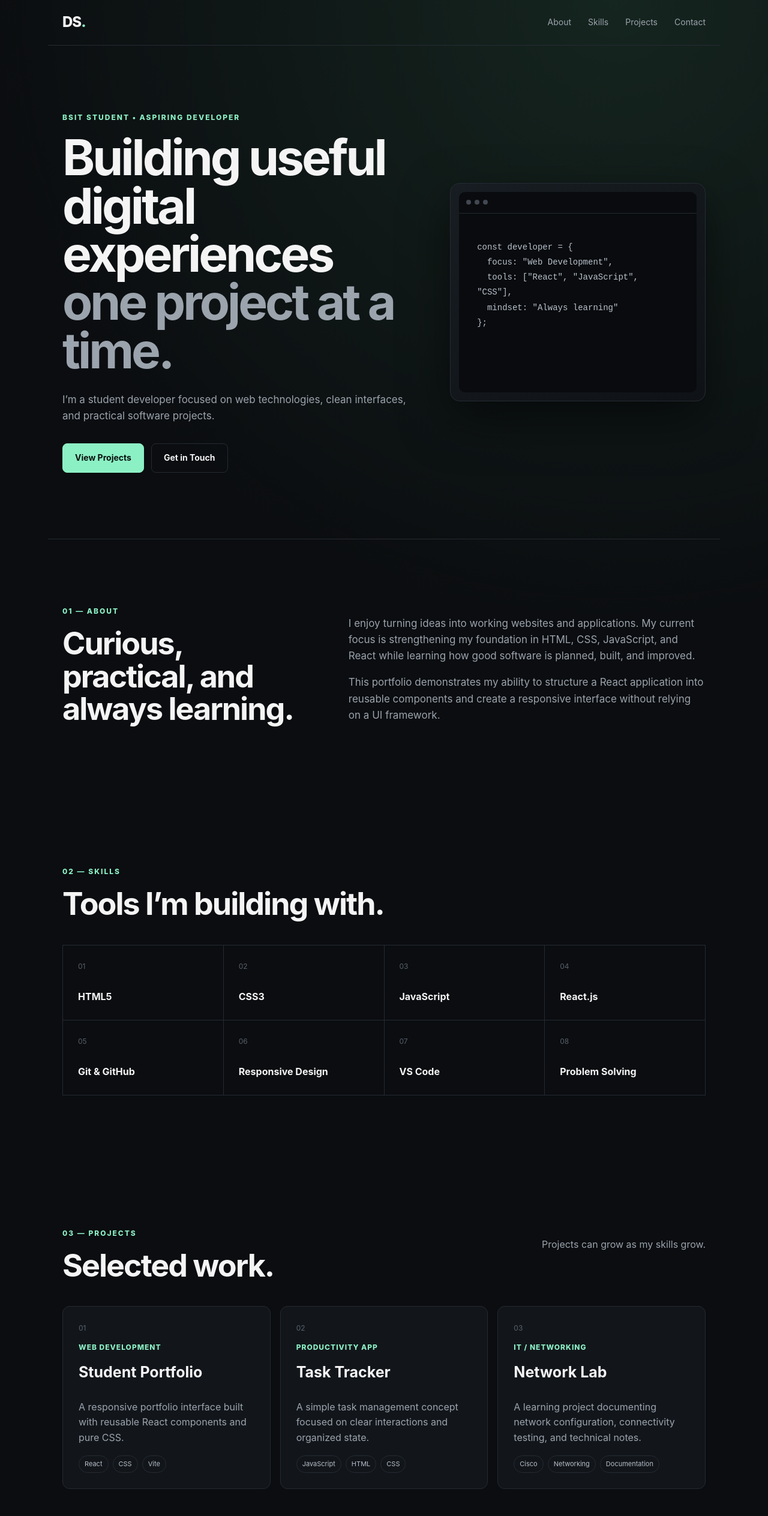
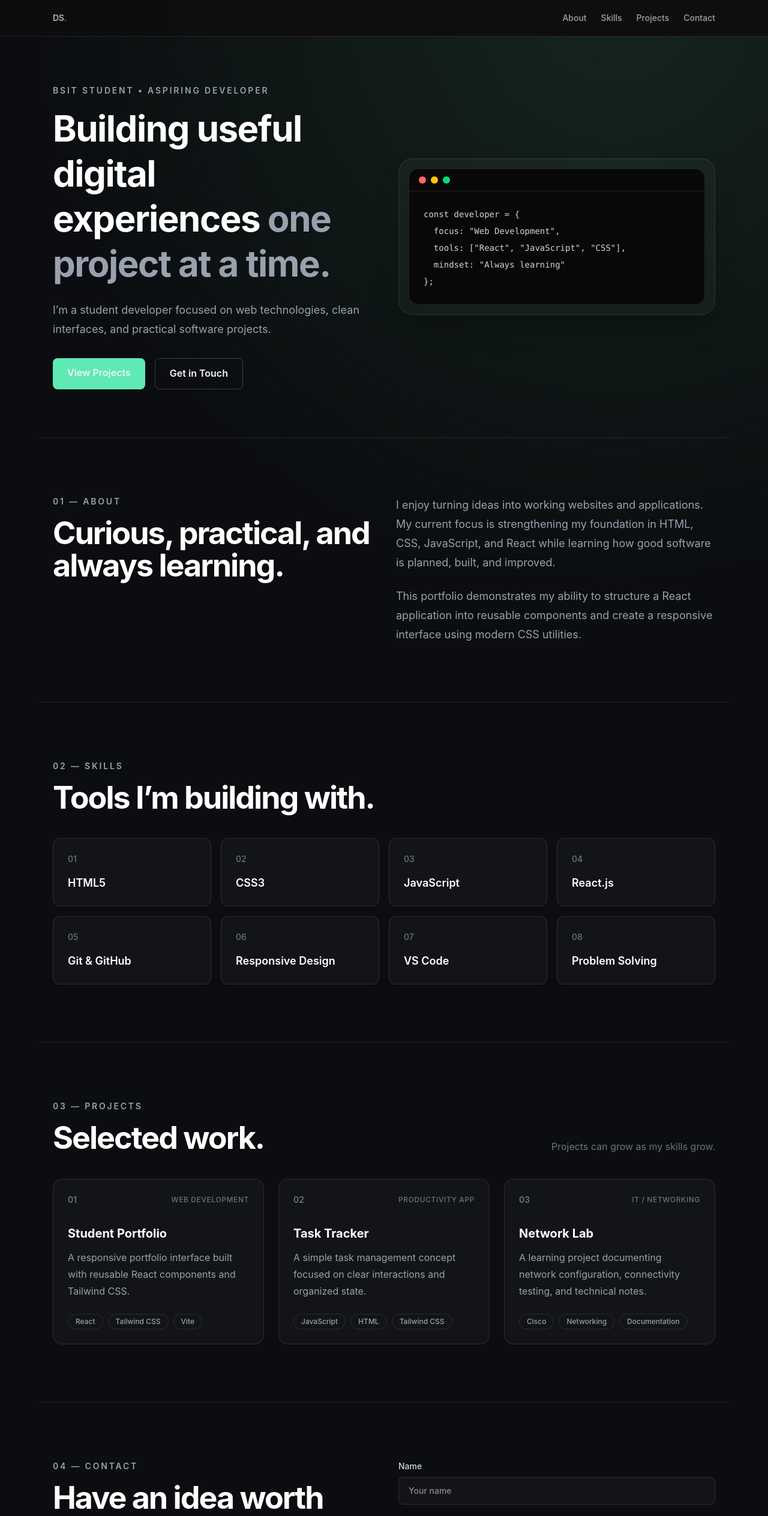
Before and after one commit to mugiwara0556/react-student-developer-portfolio, a React (Vite) app: page / in a window 1280 px wide. Shown: the top 2527 px of the page at 60% size. Built offline with nearby package versions, Linux system fonts and the light colour scheme.

Commit message:
refactor: migrate portfolio to Tailwind CSS

```diff
--- a/src/components/About.jsx
+++ b/src/components/About.jsx
@@ -1,4 +1,35 @@
 function About() {
-  return <section id="about" className="section two-column"><div><p className="eyebrow">01 — ABOUT</p><h2>Curious, practical, and always learning.</h2></div><div className="section-copy"><p>I enjoy turning ideas into working websites and applications. My current focus is strengthening my foundation in HTML, CSS, JavaScript, and React while learning how good software is planned, built, and improved.</p><p>This portfolio demonstrates my ability to structure a React application into reusable components and create a responsive interface without relying on a UI framework.</p></div></section>;
+  return (
+    <section
+      id="about"
+      className="mx-auto grid max-w-6xl gap-10 border-t border-white/10 px-6 py-24 md:grid-cols-2"
+    >
+      <div>
+        <p className="mb-4 text-sm font-semibold tracking-[0.2em] text-gray-400">
+          01 — ABOUT
+        </p>
+
+        <h2 className="text-3xl font-bold leading-tight tracking-tight text-white md:text-4xl">
+          Curious, practical, and always learning.
+        </h2>
+      </div>
+
+      <div className="space-y-6 text-lg leading-8 text-gray-400">
+        <p>
+          I enjoy turning ideas into working websites and applications. My
+          current focus is strengthening my foundation in HTML, CSS, JavaScript,
+          and React while learning how good software is planned, built, and
+          improved.
+        </p>
+
+        <p>
+          This portfolio demonstrates my ability to structure a React
+          application into reusable components and create a responsive
+          interface using modern CSS utilities.
+        </p>
+      </div>
+    </section>
+  );
 }
+
 export default About;
--- a/src/components/Contact.jsx
+++ b/src/components/Contact.jsx
@@ -1,2 +1,65 @@
-function Contact() { return <section id="contact" className="section contact-section"><div><p className="eyebrow">04 — CONTACT</p><h2>Have an idea worth building?</h2><p className="section-copy">Use the form below to start a conversation. For this academic project, submission simply demonstrates the interface and form structure.</p></div><form className="contact-form" onSubmit={(e)=>e.preventDefault()}><label>Name<input type="text" placeholder="Your name" /></label><label>Email<input type="email" placeholder="you@example.com" /></label><label>Message<textarea rows="5" placeholder="Tell me about your idea..."></textarea></label><button className="btn btn-primary" type="submit">Send Message</button></form></section>; }
+function Contact() {
+  return (
+    <section
+      id="contact"
+      className="mx-auto grid max-w-6xl gap-12 border-t border-white/10 px-6 py-24 md:grid-cols-2"
+    >
+      <div>
+        <p className="mb-4 text-sm font-semibold tracking-[0.2em] text-gray-400">
+          04 — CONTACT
+        </p>
+
+        <h2 className="text-3xl font-bold leading-tight tracking-tight text-white md:text-4xl">
+          Have an idea worth building?
+        </h2>
+
+        <p className="mt-6 max-w-xl text-lg leading-8 text-gray-400">
+          Use the form below to start a conversation. For this academic
+          project, submission simply demonstrates the interface and form
+          structure.
+        </p>
+      </div>
+
+      <form
+        className="space-y-6"
+        onSubmit={(e) => e.preventDefault()}
+      >
+        <label className="block text-sm font-medium text-gray-300">
+          Name
+          <input
+            className="mt-2 w-full rounded-lg border border-white/10 bg-white/[0.03] px-4 py-3 text-white outline-none transition focus:border-white/30 focus:bg-white/[0.05]"
+            type="text"
+            placeholder="Your name"
+          />
+        </label>
+
+        <label className="block text-sm font-medium text-gray-300">
+          Email
+          <input
+            className="mt-2 w-full rounded-lg border border-white/10 bg-white/[0.03] px-4 py-3 text-white outline-none transition focus:border-white/30 focus:bg-white/[0.05]"
+            type="email"
+            placeholder="you@example.com"
+          />
+        </label>
+
+        <label className="block text-sm font-medium text-gray-300">
+          Message
+          <textarea
+            className="mt-2 w-full resize-y rounded-lg border border-white/10 bg-white/[0.03] px-4 py-3 text-white outline-none transition focus:border-white/30 focus:bg-white/[0.05]"
+            rows="5"
+            placeholder="Tell me about your idea..."
+          />
+        </label>
+
+        <button
+          className="rounded-lg bg-emerald-300 px-6 py-3 font-semibold text-black transition-transform hover:-translate-y-0.5"
+          type="submit"
+        >
+          Send Message
+        </button>
+      </form>
+    </section>
+  );
+}
+
 export default Contact;
--- a/src/components/Footer.jsx
+++ b/src/components/Footer.jsx
@@ -1,2 +1,12 @@
-function Footer() { return <footer className="footer"><p>© 2026 Student Developer Portfolio</p><p>Built with React + Pure CSS</p></footer>; }
+function Footer() {
+  return (
+    <footer className="border-t border-white/10 px-6 py-8">
+      <div className="mx-auto flex max-w-6xl flex-col justify-between gap-3 text-sm text-gray-500 sm:flex-row">
+        <p>© 2026 Student Developer Portfolio</p>
+        <p>Built with React + Tailwind CSS</p>
+      </div>
+    </footer>
+  );
+}
+
 export default Footer;
--- a/src/components/Hero.jsx
+++ b/src/components/Hero.jsx
@@ -1,14 +1,60 @@
 function Hero() {
   return (
-    <section id="home" className="hero section">
-      <div className="hero-copy">
-        <p className="eyebrow">BSIT STUDENT • ASPIRING DEVELOPER</p>
-        <h1>Building useful digital experiences <span>one project at a time.</span></h1>
-        <p className="hero-text">I’m a student developer focused on web technologies, clean interfaces, and practical software projects.</p>
-        <div className="hero-actions"><a className="btn btn-primary" href="#projects">View Projects</a><a className="btn btn-secondary" href="#contact">Get in Touch</a></div>
+    <section
+      id="home"
+      className="mx-auto grid min-h-[80vh] max-w-6xl items-center gap-12 px-6 py-20 lg:grid-cols-2"
+    >
+      <div>
+        <p className="mb-4 text-sm font-semibold tracking-[0.2em] text-gray-400">
+          BSIT STUDENT • ASPIRING DEVELOPER
+        </p>
+
+        <h1 className="text-5xl font-bold leading-tight tracking-tight text-white md:text-6xl">
+          Building useful digital experiences{" "}
+          <span className="text-gray-400">one project at a time.</span>
+        </h1>
+
+        <p className="mt-6 max-w-2xl text-lg leading-8 text-gray-400">
+          I’m a student developer focused on web technologies, clean
+          interfaces, and practical software projects.
+        </p>
+
+        <div className="mt-8 flex flex-wrap gap-4">
+          <a
+            className="rounded-lg bg-emerald-300 px-6 py-3 font-semibold text-black transition-transform hover:-translate-y-0.5"
+            href="#projects"
+          >
+            View Projects
+          </a>
+
+          <a
+            className="rounded-lg border border-white/20 px-6 py-3 font-semibold text-white transition-colors hover:bg-white/10"
+            href="#contact"
+          >
+            Get in Touch
+          </a>
+        </div>
       </div>
-      <div className="hero-card"><div className="code-window"><div className="window-bar"><i></i><i></i><i></i></div><pre>{`const developer = {\n  focus: "Web Development",\n  tools: ["React", "JavaScript", "CSS"],\n  mindset: "Always learning"\n};`}</pre></div></div>
+
+      <div className="rounded-3xl border border-white/10 bg-white/[0.03] p-4 shadow-2xl">
+        <div className="overflow-hidden rounded-2xl border border-white/10 bg-[#080808]">
+          <div className="flex items-center gap-2 border-b border-white/10 px-4 py-3">
+            <i className="h-3 w-3 rounded-full bg-red-400" />
+            <i className="h-3 w-3 rounded-full bg-yellow-400" />
+            <i className="h-3 w-3 rounded-full bg-green-400" />
+          </div>
+
+          <pre className="overflow-x-auto p-6 text-sm leading-7 text-gray-300">
+            {`const developer = {
+  focus: "Web Development",
+  tools: ["React", "JavaScript", "CSS"],
+  mindset: "Always learning"
+};`}
+          </pre>
+        </div>
+      </div>
     </section>
   );
 }
+
 export default Hero;
--- a/src/components/Navbar.jsx
+++ b/src/components/Navbar.jsx
@@ -1,11 +1,49 @@
 function Navbar() {
   return (
-    <header className="navbar">
-      <a className="brand" href="#home">DS<span>.</span></a>
-      <nav aria-label="Main navigation">
-        <a href="#about">About</a><a href="#skills">Skills</a><a href="#projects">Projects</a><a href="#contact">Contact</a>
+    <header className="sticky top-0 z-50 border-b border-white/10 bg-[#0e0e0e]/95 backdrop-blur-md">
+      <nav
+        aria-label="Main navigation"
+        className="mx-auto flex max-w-6xl items-center justify-between px-6 py-5"
+      >
+        <a
+          className="text-xl font-bold tracking-tight text-white transition-opacity hover:opacity-80"
+          href="#home"
+        >
+          DS<span className="text-gray-500">.</span>
+        </a>
+
+        <div className="flex items-center gap-6">
+          <a
+            className="text-sm font-medium text-gray-300 transition-colors hover:text-white"
+            href="#about"
+          >
+            About
+          </a>
+
+          <a
+            className="text-sm font-medium text-gray-300 transition-colors hover:text-white"
+            href="#skills"
+          >
+            Skills
+          </a>
+
+          <a
+            className="text-sm font-medium text-gray-300 transition-colors hover:text-white"
+            href="#projects"
+          >
+            Projects
+          </a>
+
+          <a
+            className="text-sm font-medium text-gray-300 transition-colors hover:text-white"
+            href="#contact"
+          >
+            Contact
+          </a>
+        </div>
       </nav>
     </header>
-  );
+  )
 }
-export default Navbar;
+
+export default Navbar
--- a/src/components/Projects.jsx
+++ b/src/components/Projects.jsx
@@ -1,7 +1,88 @@
 const projects = [
-  { title:'Student Portfolio', type:'Web Development', description:'A responsive portfolio interface built with reusable React components and pure CSS.', tech:['React','CSS','Vite'] },
-  { title:'Task Tracker', type:'Productivity App', description:'A simple task management concept focused on clear interactions and organized state.', tech:['JavaScript','HTML','CSS'] },
-  { title:'Network Lab', type:'IT / Networking', description:'A learning project documenting network configuration, connectivity testing, and technical notes.', tech:['Cisco','Networking','Documentation'] }
+  {
+    title: "Student Portfolio",
+    type: "Web Development",
+    description:
+      "A responsive portfolio interface built with reusable React components and Tailwind CSS.",
+    tech: ["React", "Tailwind CSS", "Vite"],
+  },
+  {
+    title: "Task Tracker",
+    type: "Productivity App",
+    description:
+      "A simple task management concept focused on clear interactions and organized state.",
+    tech: ["JavaScript", "HTML", "Tailwind CSS"],
+  },
+  {
+    title: "Network Lab",
+    type: "IT / Networking",
+    description:
+      "A learning project documenting network configuration, connectivity testing, and technical notes.",
+    tech: ["Cisco", "Networking", "Documentation"],
+  },
 ];
-function Projects() { return <section id="projects" className="section"><div className="section-heading"><div><p className="eyebrow">03 — PROJECTS</p><h2>Selected work.</h2></div><p>Projects can grow as my skills grow.</p></div><div className="projects-grid">{projects.map((project, i) => <article className="project-card" key={project.title}><div className="project-number">0{i+1}</div><p className="project-type">{project.type}</p><h3>{project.title}</h3><p>{project.description}</p><div className="tags">{project.tech.map(t => <span key={t}>{t}</span>)}</div></article>)}</div></section>; }
+
+function Projects() {
+  return (
+    <section
+      id="projects"
+      className="mx-auto max-w-6xl border-t border-white/10 px-6 py-24"
+    >
+      <div className="mb-10 flex flex-col justify-between gap-4 md:flex-row md:items-end">
+        <div>
+          <p className="mb-4 text-sm font-semibold tracking-[0.2em] text-gray-400">
+            03 — PROJECTS
+          </p>
+
+          <h2 className="text-3xl font-bold tracking-tight text-white md:text-4xl">
+            Selected work.
+          </h2>
+        </div>
+
+        <p className="text-gray-500">
+          Projects can grow as my skills grow.
+        </p>
+      </div>
+
+      <div className="grid gap-6 md:grid-cols-3">
+        {projects.map((project, i) => (
+          <article
+            className="group rounded-2xl border border-white/10 bg-white/[0.03] p-6 transition-all duration-300 hover:-translate-y-2 hover:border-white/20 hover:bg-white/[0.06]"
+            key={project.title}
+          >
+            <div className="mb-8 flex items-center justify-between">
+              <span className="text-sm font-semibold text-gray-500">
+                {String(i + 1).padStart(2, "0")}
+              </span>
+
+              <span className="text-xs font-medium uppercase tracking-wider text-gray-500">
+                {project.type}
+              </span>
+            </div>
+
+            <h3 className="mb-3 text-xl font-bold text-white">
+              {project.title}
+            </h3>
+
+            <p className="mb-6 leading-7 text-gray-400">
+              {project.description}
+            </p>
+
+            <div className="flex flex-wrap gap-2">
+              {project.tech.map((tech) => (
+                <span
+                  className="rounded-full border border-white/10 px-3 py-1 text-xs font-medium text-gray-400"
+                  key={tech}
+                >
+                  {tech}
+                </span>
+              ))}
+            </div>
+          </article>
+        ))}
+      </div>
+    </section>
+  );
+}
+
 export default Projects;
--- a/src/components/Skills.jsx
+++ b/src/components/Skills.jsx
@@ -1,3 +1,48 @@
-const skills = ['HTML5','CSS3','JavaScript','React.js','Git & GitHub','Responsive Design','VS Code','Problem Solving'];
-function Skills() { return <section id="skills" className="section"><div className="section-heading"><div><p className="eyebrow">02 — SKILLS</p><h2>Tools I’m building with.</h2></div></div><div className="skills-grid">{skills.map((skill, i) => <div className="skill-card" key={skill}><span>0{i+1}</span><strong>{skill}</strong></div>)}</div></section>; }
+const skills = [
+  "HTML5",
+  "CSS3",
+  "JavaScript",
+  "React.js",
+  "Git & GitHub",
+  "Responsive Design",
+  "VS Code",
+  "Problem Solving",
+];
+
+function Skills() {
+  return (
+    <section
+      id="skills"
+      className="mx-auto max-w-6xl border-t border-white/10 px-6 py-24"
+    >
+      <div className="mb-10">
+        <p className="mb-4 text-sm font-semibold tracking-[0.2em] text-gray-400">
+          02 — SKILLS
+        </p>
+
+        <h2 className="text-3xl font-bold tracking-tight text-white md:text-4xl">
+          Tools I’m building with.
+        </h2>
+      </div>
+
+      <div className="grid gap-4 sm:grid-cols-2 lg:grid-cols-4">
+        {skills.map((skill, i) => (
+          <div
+            className="rounded-xl border border-white/10 bg-white/[0.03] p-6 transition-all duration-300 hover:-translate-y-1 hover:border-white/20 hover:bg-white/[0.06]"
+            key={skill}
+          >
+            <span className="mb-4 block text-sm font-medium text-gray-500">
+              {String(i + 1).padStart(2, "0")}
+            </span>
+
+            <strong className="text-lg font-semibold text-white">
+              {skill}
+            </strong>
+          </div>
+        ))}
+      </div>
+    </section>
+  );
+}
+
 export default Skills;
--- /dev/null
+++ b/vite.config.js
@@ -0,0 +1,7 @@
+import { defineConfig } from 'vite'
+import react from '@vitejs/plugin-react'
+import tailwindcss from '@tailwindcss/vite'
+
+export default defineConfig({
+  plugins: [react(), tailwindcss()],
+})
```
Also changed, not shown: package.json (+13 -3 lines), src/styles.css, 1 other file (tests, documents, lock files or other folders).
